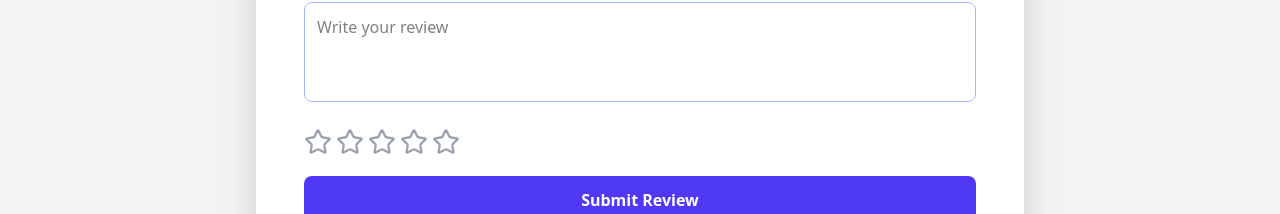
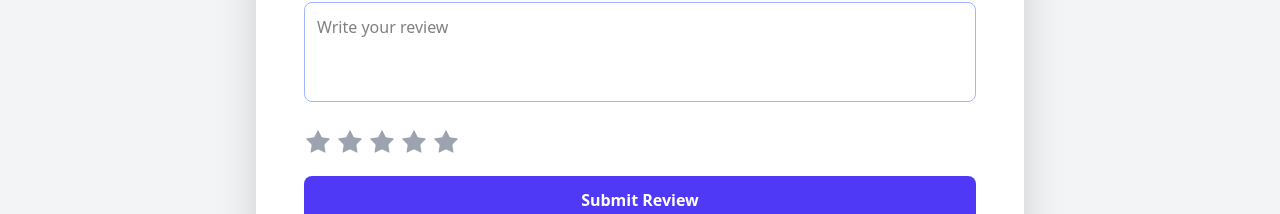
Before and after one commit to mdbulbulhasan/online-shop-review, a React (Vite) app: page / in a window 1280 px wide. Shown: the part 304-518 px from the top of the page. Built offline with nearby package versions, Linux system fonts and the light colour scheme.

Commit message:
fix the rating issue

```diff
--- a/src/components/ReviewForm/ReviewForm.jsx
+++ b/src/components/ReviewForm/ReviewForm.jsx
@@ -72,9 +72,9 @@ const ReviewForm = ({
             <Star
               key={star}
               size={28}
-              fill={star <= selectedRating ? "currentColor" : "none"}
-              stroke={star <= selectedRating ? "#fbbf24" : "#9ca3af"}
-              className="transition-colors"
+              fill={star <= selectedRating ? "#fbbf24" : "#9ca3af"}
+              stroke="none"
+              className="transition-colors focus:outline-none"
               onClick={() => setSelectedRating(star)}
               onKeyDown={(e) => {
                 if (e.key === "Enter" || e.key === " ") setSelectedRating(star);
```
